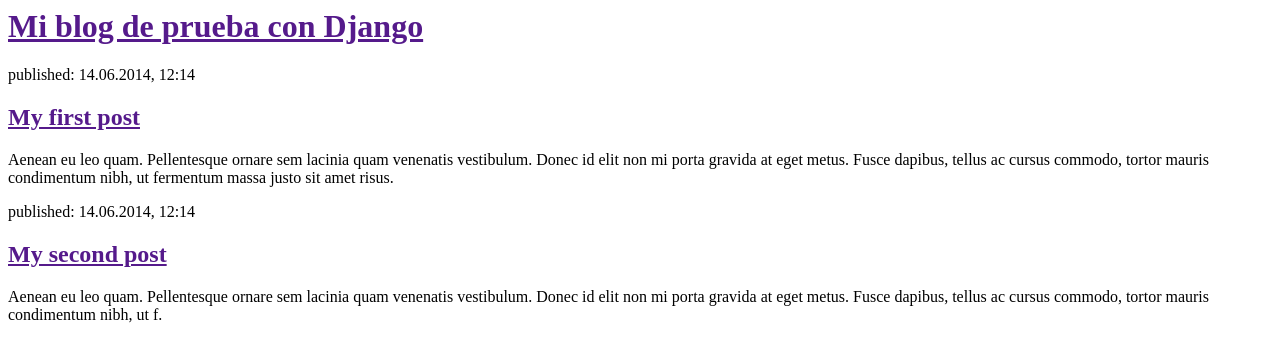
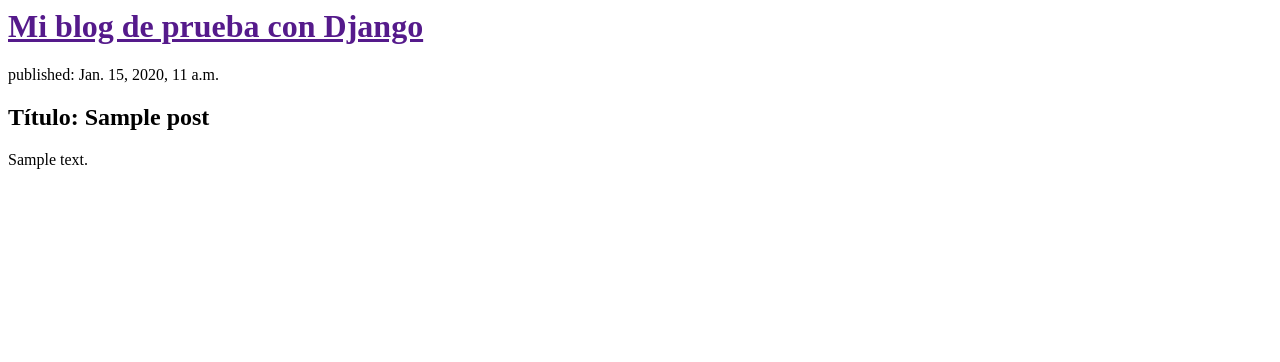
Before and after one commit to DNC87/pruebaDjango, a Django app: template blog/templates/blog/post_list.html in a window 1280 px wide. Shown: the top 362 px of the page. Run offline with Django 3.2, Linux system fonts and the light colour scheme; the template is opened without the code that fills it: values that come from a table or form of the project are taken from there, others are empty; tables that the repository leaves empty hold one stand-in row (values such as "Sample post").

Commit message:
Se ha introducido el modelo al template del blog

```diff
--- a/blog/templates/blog/post_list.html
+++ b/blog/templates/blog/post_list.html
@@ -7,17 +7,16 @@
 		<div>
 			<h1><a href="">Mi blog de prueba con Django</a></h1>
 		</div>
-
+		{% for post in posts %}
 		<div>
-			<p>published: 14.06.2014, 12:14</p>
-			<h2><a href="">My first post</a></h2>
-			<p>Aenean eu leo quam. Pellentesque ornare sem lacinia quam venenatis vestibulum. Donec id elit non mi porta gravida at eget metus. Fusce dapibus, tellus ac cursus commodo, tortor mauris condimentum nibh, ut fermentum massa justo sit amet risus.</p>
+			<p>
+				published: {{post.published_date}}
+			</p>
+			<h2>
+				Título: {{post.title}}
+			</h2>
+			<p>{{post.text|linebreaks}}</p>
 		</div>
-
-		<div>
-			<p>published: 14.06.2014, 12:14</p>
-			<h2><a href="">My second post</a></h2>
-			<p>Aenean eu leo quam. Pellentesque ornare sem lacinia quam venenatis vestibulum. Donec id elit non mi porta gravida at eget metus. Fusce dapibus, tellus ac cursus commodo, tortor mauris condimentum nibh, ut f.</p>
-		</div>
+		{% endfor %}
 	</body>
 </html>
--- a/blog/views.py
+++ b/blog/views.py
@@ -1,4 +1,7 @@
 from django.shortcuts import render
+from django.utils import timezone
+from .models import Post
 
 def post_list(request):
-	return render(request, 'blog/post_list.html', {})
+	posts = Post.objects.filter(published_date__lte=timezone.now()).order_by("published_date")
+	return render(request, 'blog/post_list.html', {'posts':posts})
```
